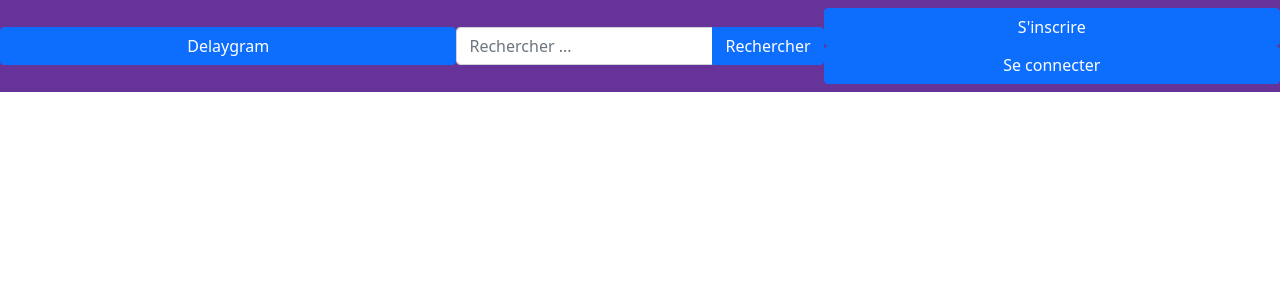
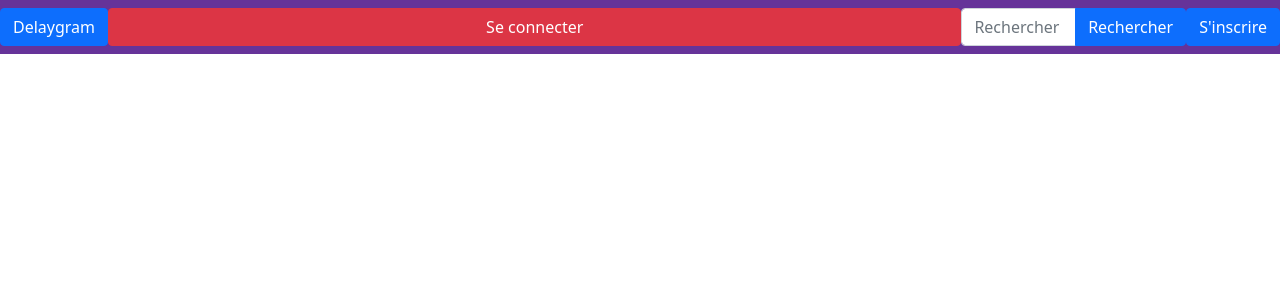
Before and after one commit to MadRealm/projet_web, a Flask app: page / in a window 1280 px wide. Shown: the top 300 px of the page. Run offline with Flask 2, Linux system fonts and the light colour scheme; data that the repository does not hold is empty.

Commit message:
Cleaned up the layout when not connected

```diff
--- a/templates/layout.html.jinja2
+++ b/templates/layout.html.jinja2
@@ -23,6 +23,10 @@
             <div class="d-grid col-8">
                 <a href="{{ url_for("create_or_process_post")}}" class="btn btn-danger " role ="button" id="2">Ajouter une image</a>
             </div>
+        {% else %}
+            <div class ="d-grid col-8">
+              <a href="{{ url_for("login") }}" class = "btn btn-danger" role="button">Se connecter</a>
+            </div>
         {% endif %}
         <form action="{{ url_for("search") }}" method="post">
             <div class="input-group col">
@@ -38,7 +42,6 @@
         {% else %}
             <div class="d-grid col">
                 <a href="{{ url_for("signup") }}" class = "btn btn-primary" role="button">S'inscrire</a>
-                <a href="{{ url_for("login") }}" class = "btn btn-primary" role="button">Se connecter</a>
             </div>
         {% endif %}
     </nav>
```
